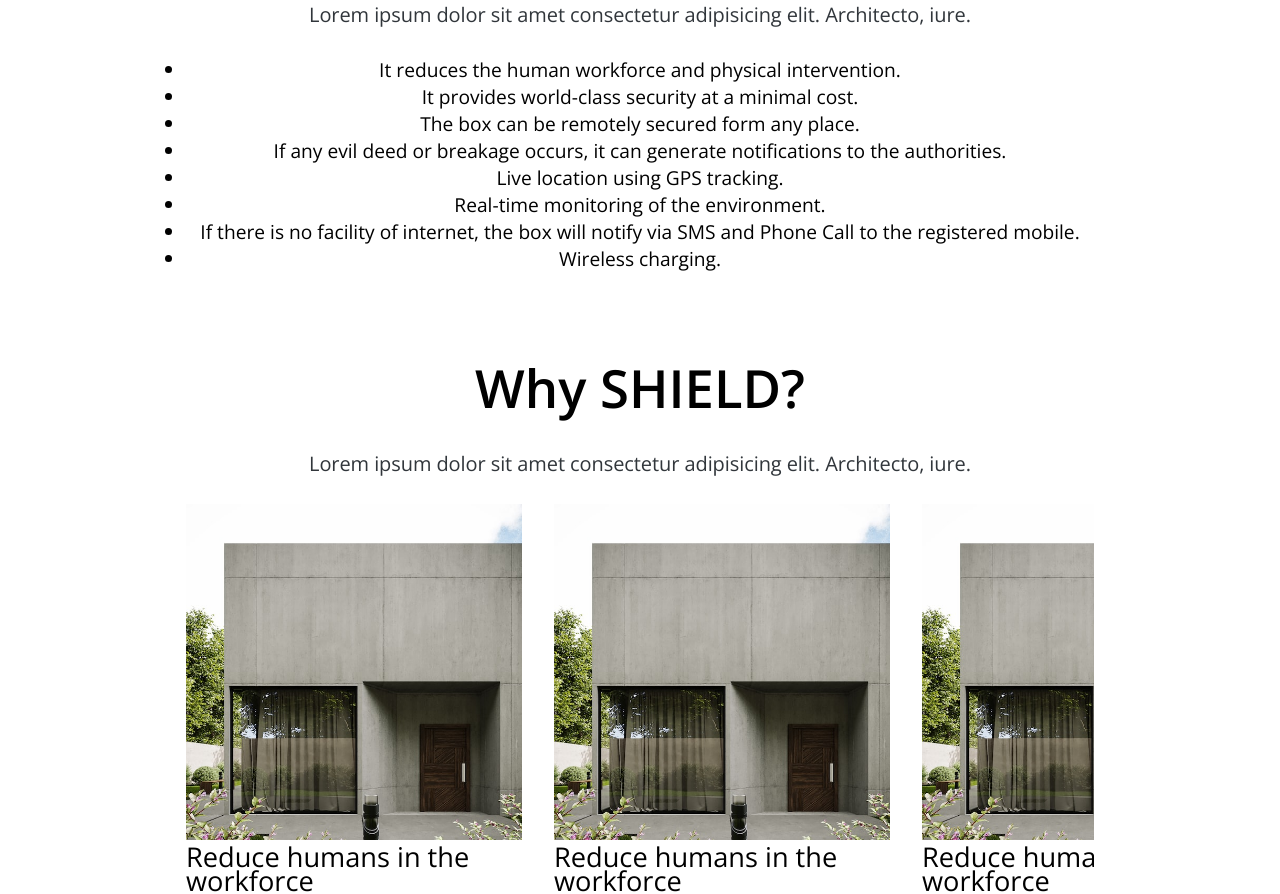
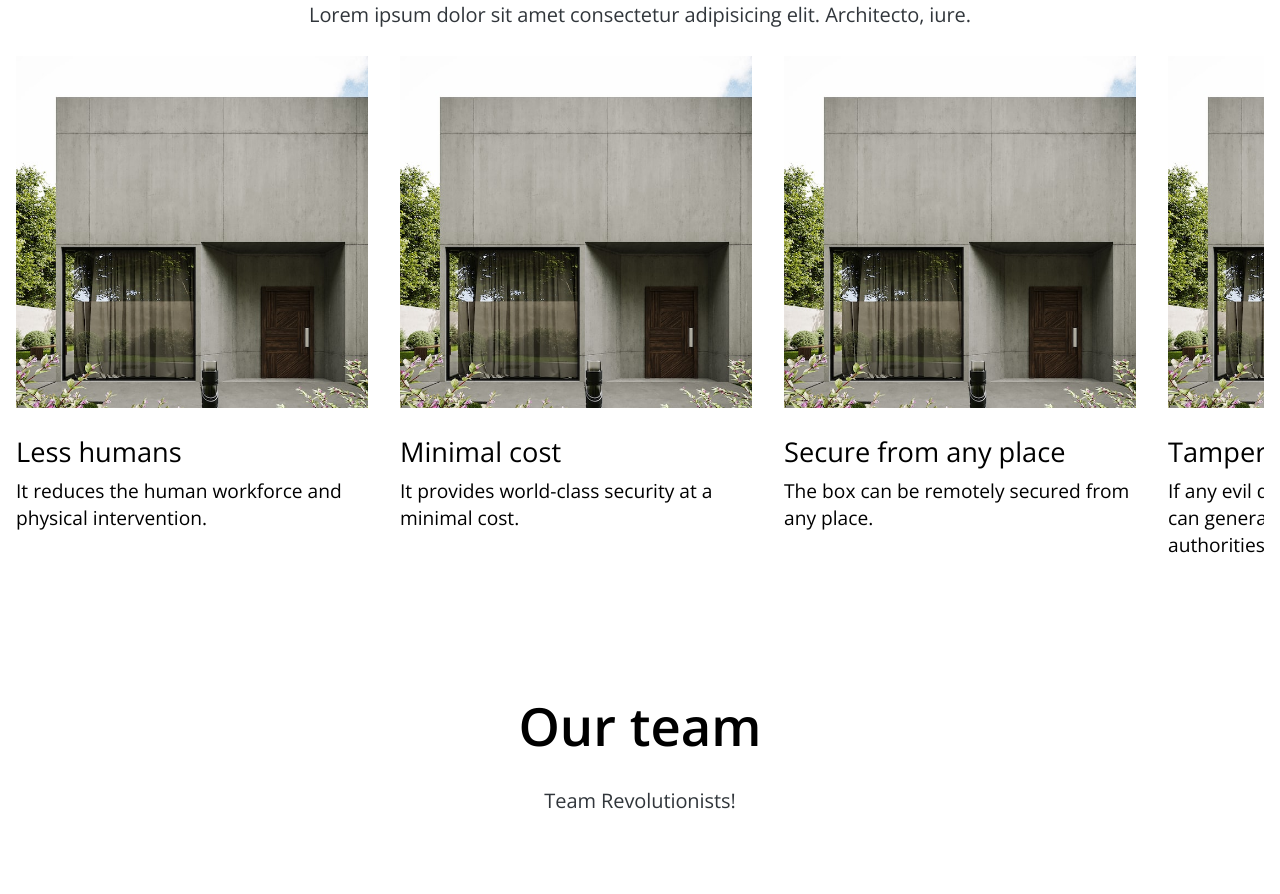
Before and after one commit to tripathics/shield-app, a React (Create React App) app: page / in a window 1280 px wide. Shown: the part 1580-2474 px from the top of the page. Built offline with nearby package versions, Linux system fonts and the light colour scheme.

Commit message:
update homepage and add dashboard

```diff
--- a/src/App.js
+++ b/src/App.js
@@ -7,6 +7,7 @@
 // pages
 import Home from './pages';
 import Login from './pages/login';
+import Dashboard from './pages/dashboard';
 
 class App extends Component {
   render() {
@@ -23,6 +24,11 @@
               <Login />
             </Layout>
           } />
+          <Route exact path="/dashboard" element={
+            <Layout>
+              <Dashboard />
+            </Layout>
+          } />
         </Routes>
       </Router>
     )
--- a/src/components/Layout/Navigation/NavLinks.js
+++ b/src/components/Layout/Navigation/NavLinks.js
@@ -10,8 +10,8 @@
 
 const NavLinks = (props) => {
   const { links } = props
-  const navInner = links.map(link => {
-    return <NavLink linkTxt={link.linkTxt} link={link.link} />
+  const navInner = links.map((link, i) => {
+    return <NavLink key={i} linkTxt={link.linkTxt} link={link.link} />
   });
   return (
     <ul className='nav-links'>
--- a/src/index.css
+++ b/src/index.css
@@ -129,8 +129,14 @@
     }
 }
 
+.container.carousel {
+    width: 100%;
+    max-width: 1920px;
+    margin: 0;
+}
+
 .scroll-wrapper {
-    overflow-x: scroll;
+    overflow-x: hidden;
 }
 
 .scroll-cards {
@@ -140,7 +146,7 @@
 }
 
 .card {
-    min-width: 336px;
+    min-width: 352px;
     text-align: left;
 }
 
@@ -158,7 +164,7 @@
 .card h3 {
     font-weight: 300;
     line-height: 0.9;
-    margin: 0.3rem 0;
+    margin: 2rem 0 0.8rem;
     text-align: left;
     font-size: 1.7rem;
 }
--- a/src/pages/dashboard.js
+++ b/src/pages/dashboard.js
@@ -1,7 +1,11 @@
 import React from 'react'
 
 const Dashboard = () => {
-    return (
-        <div></div>
-    )
+  return (
+    <div>
+      <h1>Dashboard</h1>
+    </div>
+  )
 }
+
+export default Dashboard;
--- a/src/pages/index.js
+++ b/src/pages/index.js
@@ -1,5 +1,70 @@
 import React from 'react'
 import '../index.css'
+
+const CarauselCard = (props) => {
+  const {imgsrc, title, subtitle} = props
+  return (
+    <div className='card'>
+      <div className='img-wrapper'>
+        <img src={`./media/cases/${imgsrc}`} alt='decoration' />
+      </div>
+      <h3>{title}</h3>
+      <p>{subtitle}</p>
+    </div>
+  )
+}
+
+const Carousel = () => {
+  const cards = [
+    {
+      imgsrc: "stock.jpg",
+      title: 'Less humans',
+      subtitle: 'It reduces the human workforce and physical intervention.'
+    },
+    {
+      imgsrc: "stock.jpg",
+      title: 'Minimal cost',
+      subtitle: 'It provides world-class security at a minimal cost.'
+    },
+    {
+      imgsrc: "stock.jpg",
+      title: 'Secure from any place',
+      subtitle: 'The box can be remotely secured from any place.'
+    },
+    {
+      imgsrc: "stock.jpg",
+      title: 'Tamper proof',
+      subtitle: 'If any evil deed or breakage occurs, it can generate notifications to the authorities..'
+    },
+    {
+      imgsrc: "stock.jpg",
+      title: 'Track it from anywhere',
+      subtitle: 'The box comes with inbuilt GPS to track it in realtime.'
+    },
+    {
+      imgsrc: "stock.jpg",
+      title: 'Get notified via SMS and phone call',
+      subtitle: 'In places with poor or no internet connectiviey, the box can notify via SMS and phone call to the registered mobile.'
+    },
+    {
+      imgsrc: "stock.jpg",
+      title: 'Wireless charging',
+      subtitle: 'Wireless charging comes built in the box to easily recharge the battery during transportation.'
+    }
+  ]
+
+  const cardsComponent = cards.map((card, i) => {
+    return <CarauselCard key={i} imgsrc={card.imgsrc} title={card.title} subtitle={card.subtitle} />
+  })
+
+  return (
+    <div className='scroll-wrapper'>
+      <div className='scroll-cards'>
+      {cardsComponent}
+      </div>
+    </div>
+  )
+}
 
 const Home = () => {
   return (
@@ -25,79 +90,13 @@
           <li>Tampering of EVM.</li>
         </ul>
       </section>
-      <section className='container'>
+
+      <section className='container carousel'>
         <h2>Why SHIELD?</h2>
         <p>Lorem ipsum dolor sit amet consectetur adipisicing elit. Architecto, iure.</p>
-        <ul>
-          <li>It reduces the human workforce and physical intervention.</li>
-          <li>It provides world-class security at a minimal cost.</li>
-          <li>The box can be remotely secured form any place.</li>
-          <li>If any evil deed or breakage occurs, it can generate notifications to the authorities.</li>
-          <li>Live location using GPS tracking.</li>
-          <li>Real-time monitoring of the environment.</li>
-          <li>If there is no facility of internet, the box will notify via SMS and Phone Call to the registered mobile.</li>
-          <li>Wireless charging.</li>
-        </ul>
+        <Carousel />
       </section>
-      {/* scroll */}
-      <section className='container'>
-        <h2>Why SHIELD?</h2>
-        <p>Lorem ipsum dolor sit amet consectetur adipisicing elit. Architecto, iure.</p>
-        <div className='scroll-wrapper'>
-          <div className='scroll-cards'>
 
-            <div className='card'>
-              <div className='img-wrapper'>
-                <img src={require('../assets/bilal-mansuri-wH4cOMtOkNU-unsplash.jpg')} alt='decoration'/>
-              </div>
-              <h3>Reduce humans in the workforce</h3>
-              <p>It reduces the human workforce and physical intervention.</p>
-            </div>
-
-            <div className='card'>
-              <div className='img-wrapper'>
-                <img src={require('../assets/bilal-mansuri-wH4cOMtOkNU-unsplash.jpg')} alt='decoration'/>
-              </div>
-              <h3>Reduce humans in the workforce</h3>
-              <p>It reduces the human workforce and physical intervention.</p>
-            </div>
-
-            <div className='card'>
-              <div className='img-wrapper'>
-                <img src={require('../assets/bilal-mansuri-wH4cOMtOkNU-unsplash.jpg')} alt='decoration'/>
-              </div>
-              <h3>Reduce humans in the workforce</h3>
-              <p>It reduces the human workforce and physical intervention.</p>
-            </div>
-
-            <div className='card'>
-              <div className='img-wrapper'>
-                <img src={require('../assets/bilal-mansuri-wH4cOMtOkNU-unsplash.jpg')} alt='decoration'/>
-              </div>
-              <h3>Reduce humans in the workforce</h3>
-              <p>It reduces the human workforce and physical intervention.</p>
-            </div>
-
-            <div className='card'>
-              <div className='img-wrapper'>
-                <img src={require('../assets/bilal-mansuri-wH4cOMtOkNU-unsplash.jpg')} alt='decoration'/>
-              </div>
-              <h3>Reduce humans in the workforce</h3>
-              <p>It reduces the human workforce and physical intervention.</p>
-            </div>
-
-            <div className='card'>
-              <div className='img-wrapper'>
-                <img src={require('../assets/bilal-mansuri-wH4cOMtOkNU-unsplash.jpg')} alt='decoration'/>
-              </div>
-              <h3>Reduce humans in the workforce</h3>
-              <p>It reduces the human workforce and physical intervention.</p>
-            </div>
-
-
-          </div>
-        </div>
-      </section>
       <section className='container'>
         <h2>Our team</h2>
         <p>Team Revolutionists!</p>
```
Also changed, not shown: public/media/cases/stock.jpg (added).
